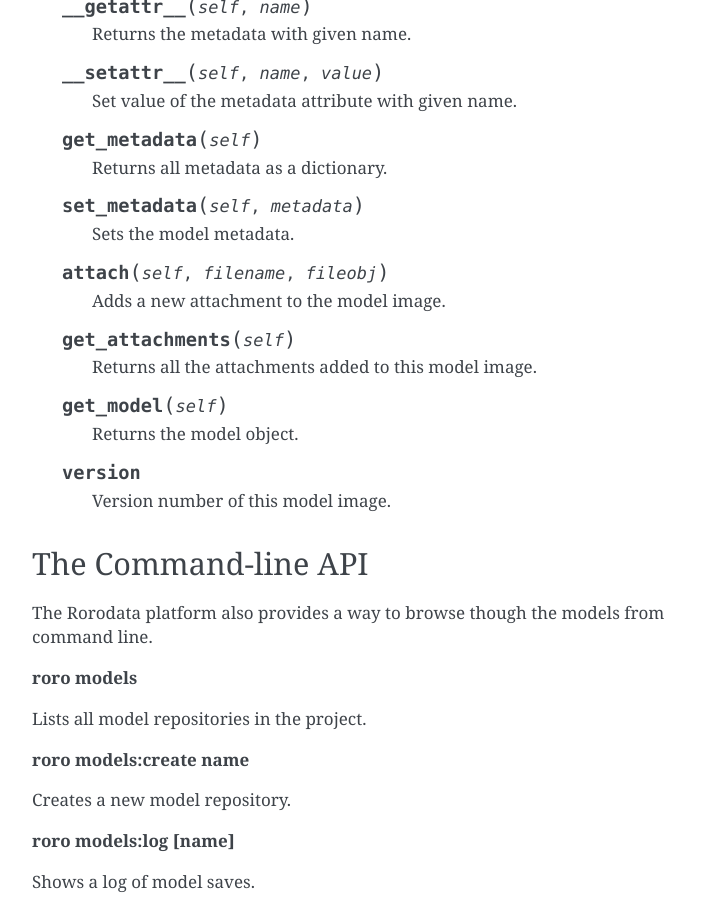
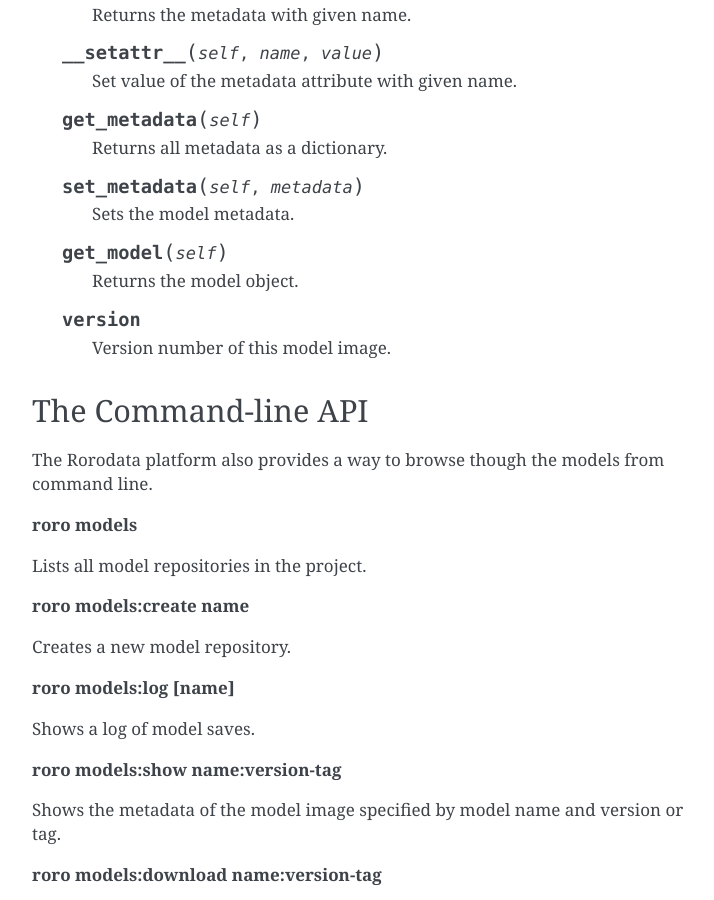
Before and after one commit to rorodata/roro-client, a Sphinx documentation site: the page built from docs/models.rst, in a window 1280 px wide and 900 px high, scrolled down 2620 px. Shown: the whole window, without its empty margins (388-1102 px from the left). Built offline with Sphinx 7.4.7, drawn with Linux system fonts in a browser that asks for light colours; some of the changed text lies outside the part shown.

Commit message:
Removed the references to attaching files in the model management docs.
That feature is not ready yet.

```diff
--- a/docs/models.rst
+++ b/docs/models.rst
@@ -47,7 +47,6 @@
     model_image = model_repo.new_model_image(model)
     model_image['Input-Data-Source'] = 's3://credit-risk-dataset-201706'
     model_image['Accuracy'] = 0.89
-    model_image.attach("log.txt", open("log.txt"))
     model_image.save(comment="Built new model using the data till June 2017")
 
 And another script that predicts from a saved model. ::
@@ -138,14 +137,6 @@
 
       Sets the model metadata.
 
-   .. py:method:: attach(self, filename, fileobj)
-
-      Adds a new attachment to the model image.
-
-   .. py:method:: get_attachments(self)
-
-      Returns all the attachments added to this model image.
-
    .. py:method:: get_model(self)
 
       Returns the model object.
```
